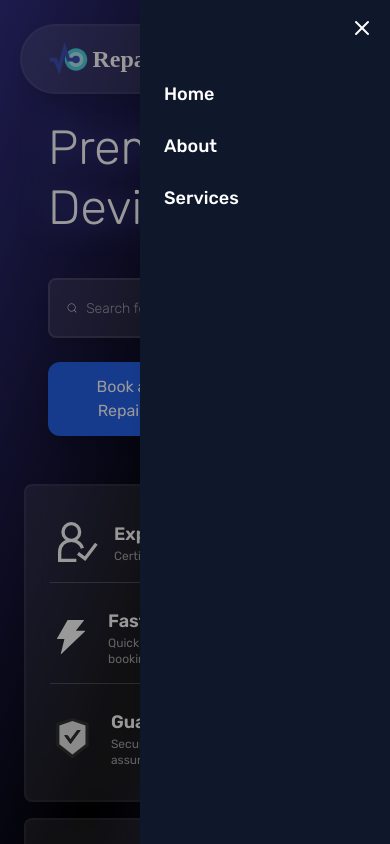
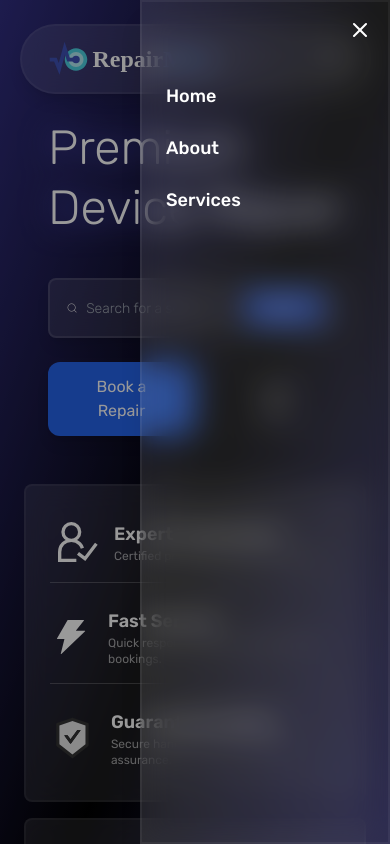
Before and after one commit to Prem395/RepairMate, a React (Vite) app: page / in a window 390 px wide. Both pictures are taken after a click on the button 332 px from the left and 55 px from the top of the page. Shown: the top 844 px of the page. Built offline with nearby package versions, Linux system fonts and the light colour scheme; a web font is replaced by a local one.

Commit message:
changed backroun of mobile navbar

```diff
--- a/src/Components/NavbarMobile.jsx
+++ b/src/Components/NavbarMobile.jsx
@@ -4,7 +4,7 @@ import { FiX } from "react-icons/fi";
 const NavbarMobile = ({ onClose }) => {
   return (
     <div className="fixed inset-0 bg-black/40 z-[999] flex justify-end">
-      <div className="w-[250px] h-full bg-[#0f172a] text-white px-6 py-8 relative shadow-xl">
+      <div className="w-[250px] h-full border-2 border-white/5 bg-white/10 backdrop-blur-lg text-white px-6 py-8 relative shadow-xl">
         {/* Close button */}
         <button
           onClick={onClose}
```
